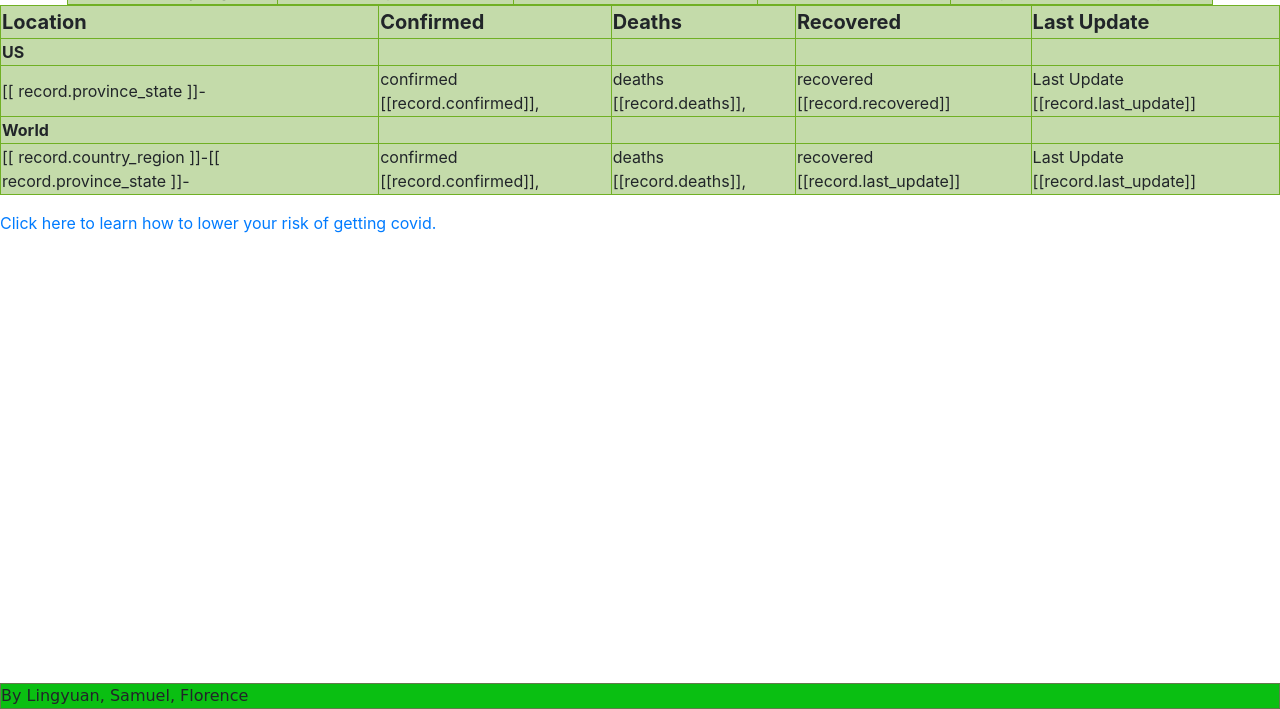
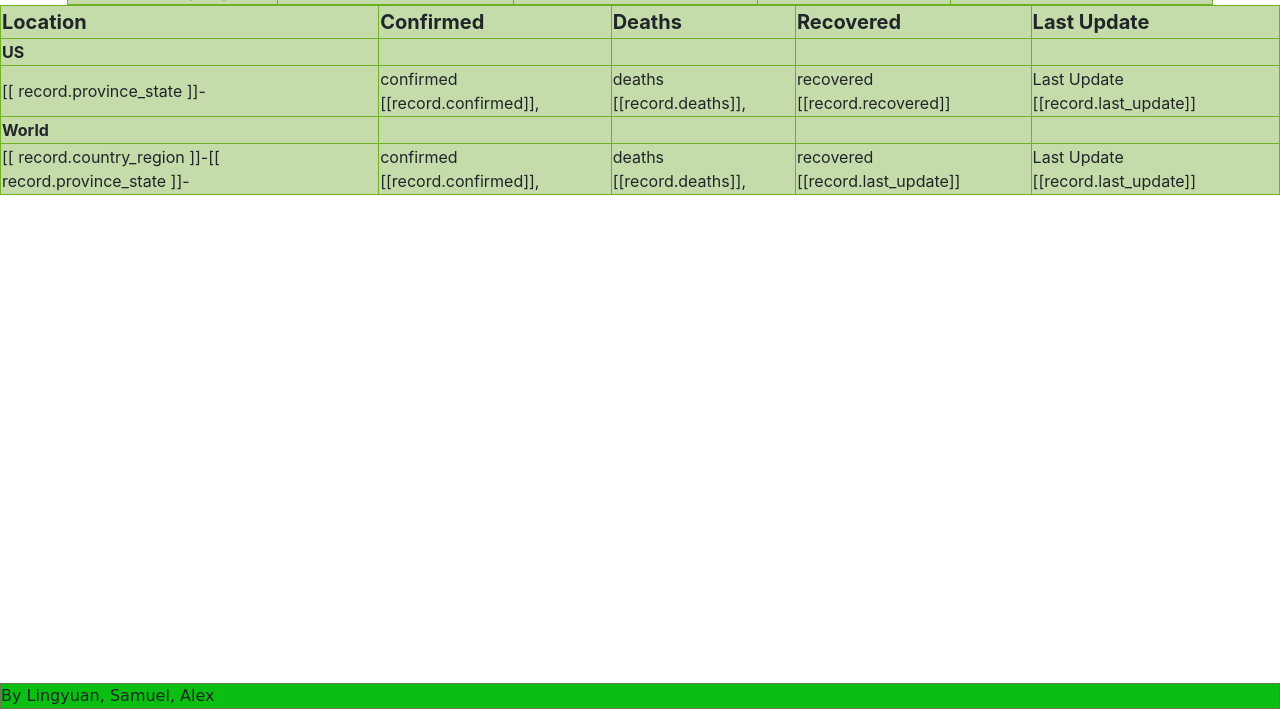
Before and after one commit to lingyuanyan/TurtleMaster, a Django app: template TurtleMasterApp/templates/TurtleMasterApp/index.html in a window 1280 px wide. Shown: the part 91-800 px from the top of the page. Run offline with Django 3.2, Linux system fonts and the light colour scheme; the template is opened without the code that fills it, so the values that code supplies are empty; some libraries are stand-ins or nearby versions.

Commit message:
HEEELLLOOOO

```diff
--- a/TurtleMasterApp/templates/TurtleMasterApp/index.html
+++ b/TurtleMasterApp/templates/TurtleMasterApp/index.html
@@ -91,8 +91,7 @@
 
 
     </p>
-    <p><a href="https://www.youtube.com/watch?v=n6QwnzbRUyA" target = "blank">Click here to learn how to lower your risk of getting covid.</a></p>
-    <footer>By Lingyuan, Samuel, Florence</footer>
+    <footer>By Lingyuan, Samuel, Alex</footer>
 
   </div>
 </div>
```
